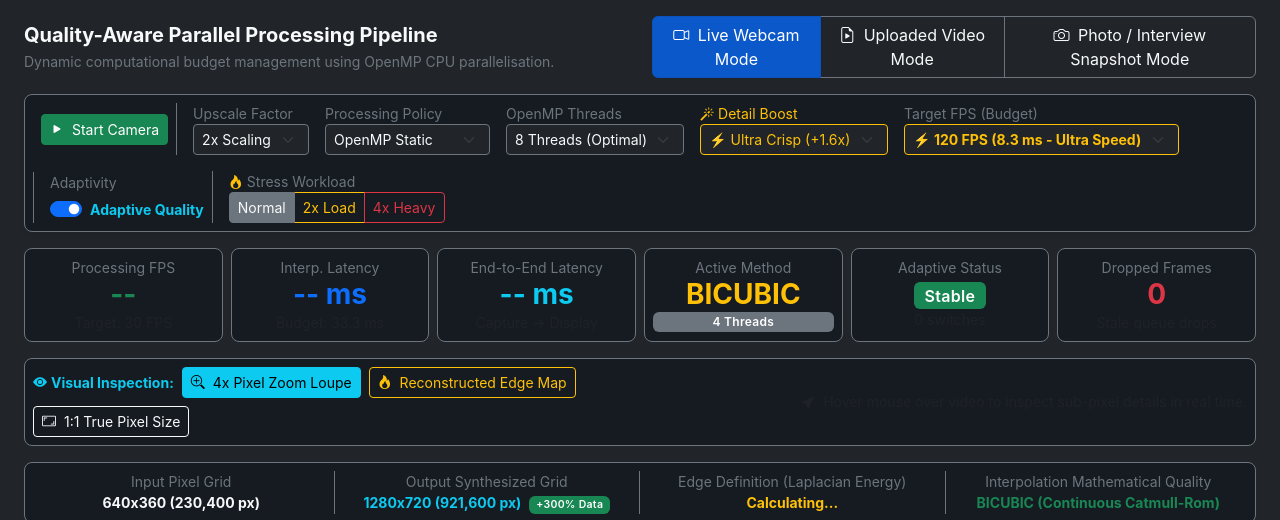
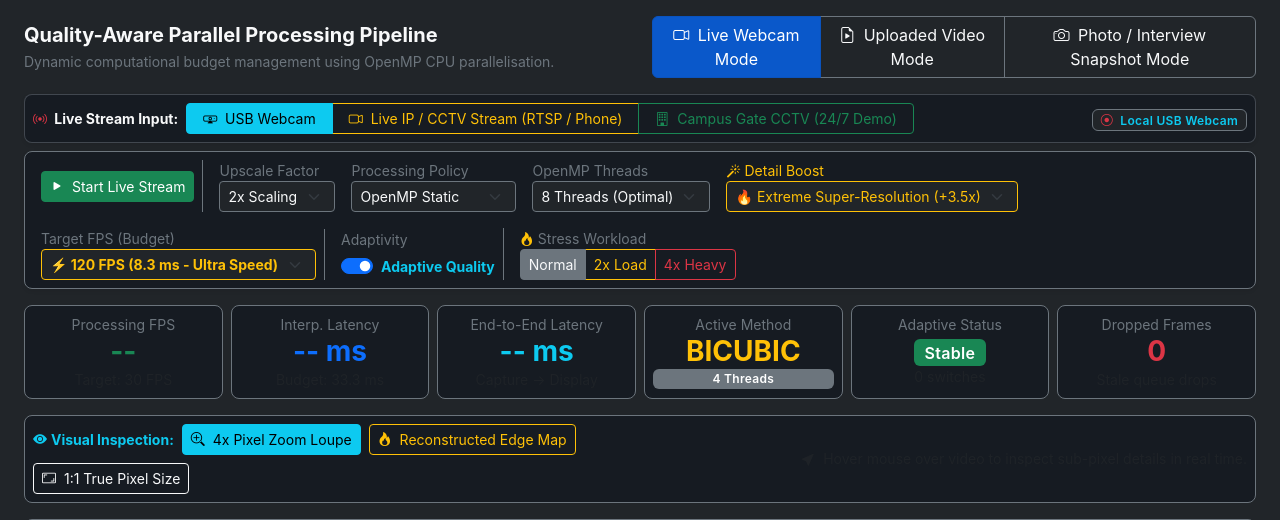
Before and after one commit to Mandarbhat27/video-upscaling, a Flask app: page / in a window 1280 px wide. Shown: the part 69-589 px from the top of the page. Run offline with Flask 3, Linux system fonts and the light colour scheme; parts of the project's set-up code (start-up, migrations or seed data) failed here and were passed over.

Commit message:
Add Live CCTV/RTSP Camera input and 24/7 Campus CCTV simulation with live security timecode

```diff
--- a/frontend/app.py
+++ b/frontend/app.py
@@ -52,11 +52,18 @@ def index():
 def results():
     return render_template('results.html')
 
-# --- CAMERA / WEBCAM ENDPOINTS ---
+# --- CAMERA / WEBCAM & CCTV ENDPOINTS ---
 @app.route('/api/camera/start', methods=['POST'])
 def start_camera():
-    success = webcam_worker.start()
-    return jsonify({'status': 'ok' if success else 'error'})
+    data = request.get_json() or {}
+    mode = data.get('mode', 'webcam')
+    stream_url = data.get('stream_url', '')
+    success = webcam_worker.start(mode=mode, stream_url=stream_url)
+    return jsonify({
+        'status': 'ok' if success else 'error',
+        'mode': mode,
+        'source_label': webcam_worker.stream_source_label
+    })
 
 @app.route('/api/camera/stop', methods=['POST'])
 def stop_camera():
--- a/frontend/static/js/app.js
+++ b/frontend/static/js/app.js
@@ -45,6 +45,70 @@ function switchMode(mode) {
     }
 }
 
+let currentStreamMode = 'webcam';
+
+function onStreamSourceChange(mode) {
+    currentStreamMode = mode;
+    const cctvBox = document.getElementById('cctv-config-box');
+    const badge = document.getElementById('active-stream-label');
+
+    if (mode === 'cctv_url') {
+        if (cctvBox) cctvBox.style.display = 'block';
+        if (badge) badge.innerText = 'Target: Live IP / CCTV Camera';
+    } else if (mode === 'cctv_campus') {
+        if (cctvBox) cctvBox.style.display = 'none';
+        if (badge) badge.innerText = 'Campus Gate 1 CCTV [Live Demo]';
+    } else {
+        if (cctvBox) cctvBox.style.display = 'none';
+        if (badge) badge.innerText = 'Local USB Webcam';
+    }
+
+    // Auto-restart if already streaming
+    if (cameraActive) {
+        toggleCamera();
+        setTimeout(() => toggleCamera(), 400);
+    }
+}
+
+function setCCTVPreset(preset) {
+    const urlInput = document.getElementById('cctv-stream-url');
+    if (urlInput) {
+        if (preset === 'phone') {
+            urlInput.value = 'http://192.168.1.15:8080/video';
+            urlInput.focus();
+        }
+    }
+}
+
+function toggleCredentialsHelper() {
+    const el = document.getElementById('cctv-cred-helper');
+    if (el) {
+        el.style.display = (el.style.display === 'none') ? 'block' : 'none';
+    }
+}
+
+function applyRTSPBuilder() {
+    const ip = (document.getElementById('rtsp-ip').value || '').trim();
+    const port = (document.getElementById('rtsp-port').value || '').trim() || '554';
+    const user = (document.getElementById('rtsp-user').value || '').trim();
+    const pass = (document.getElementById('rtsp-pass').value || '').trim();
+
+    if (!ip) {
+        alert('Please enter camera IP address');
+        return;
+    }
+
+    let url = 'rtsp://';
+    if (user && pass) {
+        url += `${encodeURIComponent(user)}:${encodeURIComponent(pass)}@`;
+    } else if (user) {
+        url += `${encodeURIComponent(user)}@`;
+    }
+    url += `${ip}:${port}/Streaming/Channels/101`;
+    document.getElementById('cctv-stream-url').value = url;
+    document.getElementById('cctv-cred-helper').style.display = 'none';
+}
+
 function toggleCamera() {
     const btn = document.getElementById('cam-toggle-btn');
     const rawImg = document.getElementById('raw-video-img');
@@ -54,9 +118,18 @@ function toggleCamera() {
 
     if (!cameraActive) {
         btn.disabled = true;
-        btn.innerHTML = '<span class="spinner-border spinner-border-sm me-1"></span> Starting Engine...';
+        btn.innerHTML = '<span class="spinner-border spinner-border-sm me-1"></span> Connecting Stream...';
 
-        fetch('/api/camera/start', { method: 'POST' })
+        const streamUrl = document.getElementById('cctv-stream-url') ? document.getElementById('cctv-stream-url').value.trim() : '';
+
+        fetch('/api/camera/start', {
+            method: 'POST',
+            headers: { 'Content-Type': 'application/json' },
+            body: JSON.stringify({
+                mode: currentStreamMode,
+                stream_url: streamUrl
+            })
+        })
             .then(res => res.json())
             .then(data => {
                 btn.disabled = false;
@@ -64,7 +137,12 @@ function toggleCamera() {
                     cameraActive = true;
                     btn.classList.remove('btn-success');
                     btn.classList.add('btn-danger');
-                    btn.innerHTML = '<i class="bi bi-stop-fill me-1"></i> Stop Camera';
+                    btn.innerHTML = '<i class="bi bi-stop-fill me-1"></i> Stop Stream';
+
+                    if (data.source_label) {
+                        const lbl = document.getElementById('active-stream-label');
+                        if (lbl) lbl.innerText = data.source_label;
+                    }
 
                     rawPlaceholder.style.display = 'none';
                     upscaledPlaceholder.style.display = 'none';
@@ -345,6 +423,11 @@ function pollMetrics() {
             document.getElementById('stat-threads').innerText = data.num_threads + ' Threads';
             document.getElementById('stat-dropped').innerText = data.discarded_frames;
             document.getElementById('stat-switches').innerText = data.algorithm_switches + ' switches';
+
+            if (data.stream_source_label) {
+                const srcLbl = document.getElementById('active-stream-label');
+                if (srcLbl) srcLbl.innerText = data.stream_source_label;
+            }
 
             const badge = document.getElementById('stat-adaptive-badge');
             badge.innerText = data.state_message;
--- a/frontend/templates/index.html
+++ b/frontend/templates/index.html
@@ -49,8 +49,63 @@
             </div>
         </div>
 
-        <!-- WEBCAM MODE CONTAINER -->
+        <!-- WEBCAM / LIVE CCTV MODE CONTAINER -->
         <div id="webcam-section">
+            <!-- Source Selector Strip -->
+            <div class="card bg-black border-secondary border-opacity-50 mb-2 p-2 shadow-sm">
+                <div class="d-flex flex-wrap align-items-center justify-content-between gap-2">
+                    <div class="d-flex flex-wrap align-items-center gap-2">
+                        <span class="small fw-bold text-light"><i class="bi bi-broadcast text-danger me-1"></i> Live Stream Input:</span>
+                        <div class="btn-group btn-group-sm" role="group">
+                            <input type="radio" class="btn-check" name="stream-source-opt" id="src-webcam" value="webcam" checked onchange="onStreamSourceChange('webcam')">
+                            <label class="btn btn-outline-info btn-sm px-3" for="src-webcam"><i class="bi bi-webcam me-1"></i> USB Webcam</label>
+
+                            <input type="radio" class="btn-check" name="stream-source-opt" id="src-cctv-url" value="cctv_url" onchange="onStreamSourceChange('cctv_url')">
+                            <label class="btn btn-outline-warning btn-sm px-3" for="src-cctv-url"><i class="bi bi-camera-video me-1"></i> Live IP / CCTV Stream (RTSP / Phone)</label>
+
+                            <input type="radio" class="btn-check" name="stream-source-opt" id="src-cctv-campus" value="cctv_campus" onchange="onStreamSourceChange('cctv_campus')">
+                            <label class="btn btn-outline-success btn-sm px-3" for="src-cctv-campus"><i class="bi bi-building me-1"></i> Campus Gate CCTV (24/7 Demo)</label>
+                        </div>
+                    </div>
+                    <div>
+                        <span class="badge bg-dark border border-secondary text-info px-2 py-1" id="active-stream-badge">
+                            <i class="bi bi-record-circle text-danger me-1"></i> <span id="active-stream-label">Local USB Webcam</span>
+                        </span>
+                    </div>
+                </div>
+            </div>
+
+            <!-- CCTV / IP Camera Stream Configuration Panel (Collapsible) -->
+            <div id="cctv-config-box" class="card bg-dark border-warning border-opacity-50 mb-2 p-3 shadow-sm" style="display: none;">
+                <div class="d-flex align-items-center justify-content-between mb-2">
+                    <span class="small fw-bold text-warning"><i class="bi bi-hdd-network me-1"></i> Connect Live IP / CCTV Stream (RTSP / HTTP)</span>
+                    <span class="badge bg-black text-secondary border border-secondary">Works with Phone "IP Webcam" App, Hikvision, Dahua, CP Plus</span>
+                </div>
+                <div class="row g-2 align-items-center">
+                    <div class="col-md-7">
+                        <label class="small text-secondary">Stream URL (RTSP or HTTP)</label>
+                        <div class="input-group input-group-sm">
+                            <span class="input-group-text bg-black text-warning border-secondary"><i class="bi bi-link-45deg"></i></span>
+                            <input type="text" class="form-control bg-black text-light border-secondary" id="cctv-stream-url" placeholder="http://192.168.1.15:8080/video or rtsp://user:pass@ip:554/stream">
+                        </div>
+                    </div>
+                    <div class="col-md-5 d-flex gap-2 align-items-end">
+                        <button type="button" class="btn btn-outline-secondary btn-sm flex-fill" onclick="setCCTVPreset('phone')"><i class="bi bi-phone me-1"></i> Phone IP Webcam Preset</button>
+                        <button type="button" class="btn btn-outline-secondary btn-sm flex-fill" onclick="toggleCredentialsHelper()"><i class="bi bi-key me-1"></i> RTSP Builder</button>
+                    </div>
+                </div>
+                <!-- Credentials Helper -->
+                <div id="cctv-cred-helper" class="mt-2 pt-2 border-top border-secondary border-opacity-25" style="display: none;">
+                    <div class="row g-2">
+                        <div class="col-3"><input type="text" class="form-control form-control-sm bg-black text-light border-secondary" id="rtsp-ip" placeholder="IP Address (e.g. 192.168.1.100)"></div>
+                        <div class="col-2"><input type="number" class="form-control form-control-sm bg-black text-light border-secondary" id="rtsp-port" placeholder="Port (554)" value="554"></div>
+                        <div class="col-2"><input type="text" class="form-control form-control-sm bg-black text-light border-secondary" id="rtsp-user" placeholder="Username (admin)"></div>
+                        <div class="col-3"><input type="password" class="form-control form-control-sm bg-black text-light border-secondary" id="rtsp-pass" placeholder="Password"></div>
+                        <div class="col-2"><button type="button" class="btn btn-warning btn-sm w-100" onclick="applyRTSPBuilder()">Build URL</button></div>
+                    </div>
+                </div>
+            </div>
+
             <!-- Controls Toolbar -->
             <div class="card bg-black border-secondary mb-3 shadow-sm">
                 <div class="card-body py-2 px-3">
@@ -58,7 +113,7 @@
                         <!-- Camera Start/Stop -->
                         <div class="col-auto">
                             <button id="cam-toggle-btn" class="btn btn-success btn-sm" onclick="toggleCamera()">
-                                <i class="bi bi-play-fill me-1"></i> Start Camera
+                                <i class="bi bi-play-fill me-1"></i> Start Live Stream
                             </button>
                         </div>
 
@@ -98,10 +153,10 @@
                         <div class="col-auto">
                             <label class="small text-warning d-block"><i class="bi bi-magic me-1"></i>Detail Boost</label>
                             <select id="ctrl-enhancement" class="form-select form-select-sm bg-dark text-warning border-warning" onchange="updateControls()">
-                                <option value="1.6" selected>⚡ Ultra Crisp (+1.6x)</option>
-                                <option value="2.0">🔥 Maximum (+2.0x)</option>
-                                <option value="1.0">🌿 Natural (+1.0x)</option>
-                                <option value="0.0">⚪ Off (0.0x)</option>
+                                <option value="3.5" selected>🔥 Extreme Super-Resolution (+3.5x)</option>
+                                <option value="4.5">⚡ Cinematic Maximum (+4.5x)</option>
+                                <option value="2.0">✨ Balanced Super-Res (+2.0x)</option>
+                                <option value="0.0">⚪ Off (Pure Bicubic)</option>
                             </select>
                         </div>
 
```
Also changed, not shown: frontend/webcam_streamer.py (+77 -23 lines).
